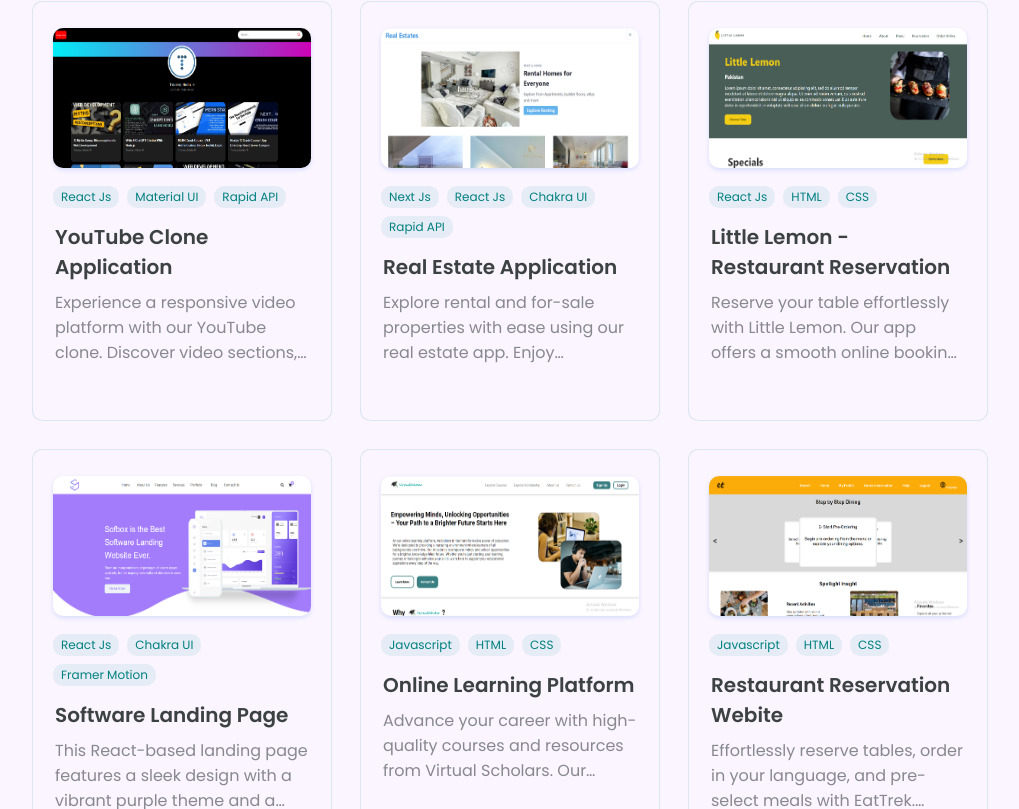
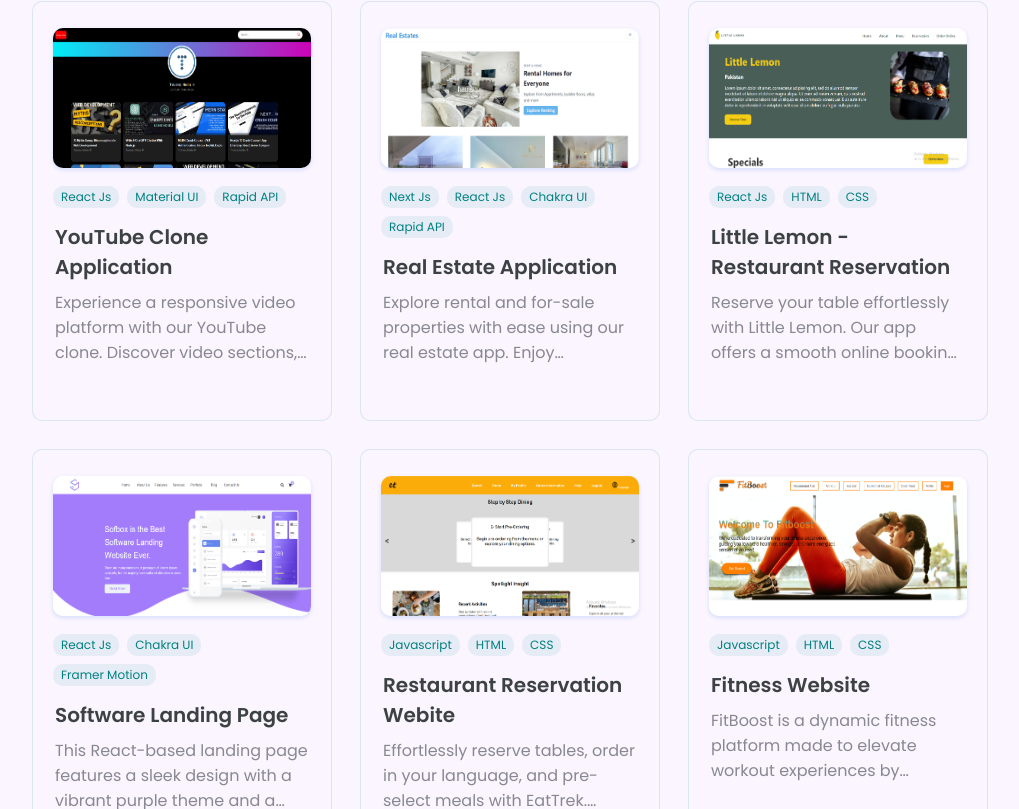
Before and after one commit to AnzalnaKainat/anzalna-portfolio, a React (Create React App) app: page / in a window 1280 px wide. Shown: the part 1991-2800 px from the top of the page, without its empty margins (130-1149 px from the left). Built offline with nearby package versions, Linux system fonts and the light colour scheme.

Commit message:
change in constants

```diff
--- a/src/data/constants.js
+++ b/src/data/constants.js
@@ -201,23 +201,23 @@ export const projects = [
     category: "react js",
     webapp: "https://software-landing-page-ten.vercel.app/",
   },
+  // {
+  //   id: 5,
+  //   title: "Online Learning Platform",
+  //   description:
+  //     "Advance your career with high-quality courses and resources from Virtual Scholars. Our scholarships remove financial barriers, making education accessible to all",
+  //   image:
+  //   require("./assets/olp.png"),
+  //   tags: [
+  //     "Javascript",
+  //     "HTML",
+  //     "CSS"
+  //   ],
+  //   category: "vanilla js",
+  //   webapp: "https://learning-platform-website-green.vercel.app/",
+  // },
   {
     id: 5,
-    title: "Online Learning Platform",
-    description:
-      "Advance your career with high-quality courses and resources from Virtual Scholars. Our scholarships remove financial barriers, making education accessible to all",
-    image:
-    require("./assets/olp.png"),
-    tags: [
-      "Javascript",
-      "HTML",
-      "CSS"
-    ],
-    category: "vanilla js",
-    webapp: "https://learning-platform-website-green.vercel.app/",
-  },
-  {
-    id: 6,
     title: "Restaurant Reservation Webite",
     description:
       "Effortlessly reserve tables, order in your language, and pre-select meals with EatTrek. Perfect for busy individuals who want to streamline their dining experience and avoid waiting in lines, EatTrek is designed to make dining out more convenient and personalized.",
@@ -232,7 +232,7 @@ export const projects = [
     webapp: "https://restaurant-reservation-website-orpin.vercel.app/",
   },
   {
-    id: 7,
+    id: 6,
     title: "Fitness Website",
     description:
       "FitBoost is a dynamic fitness platform made to elevate workout experiences by offering personalized plans, nutritionist recipes, and progress tracking tools. The site combines a modern, responsive design with user-friendly navigation to promote an active and healthier lifestyle.",
```
